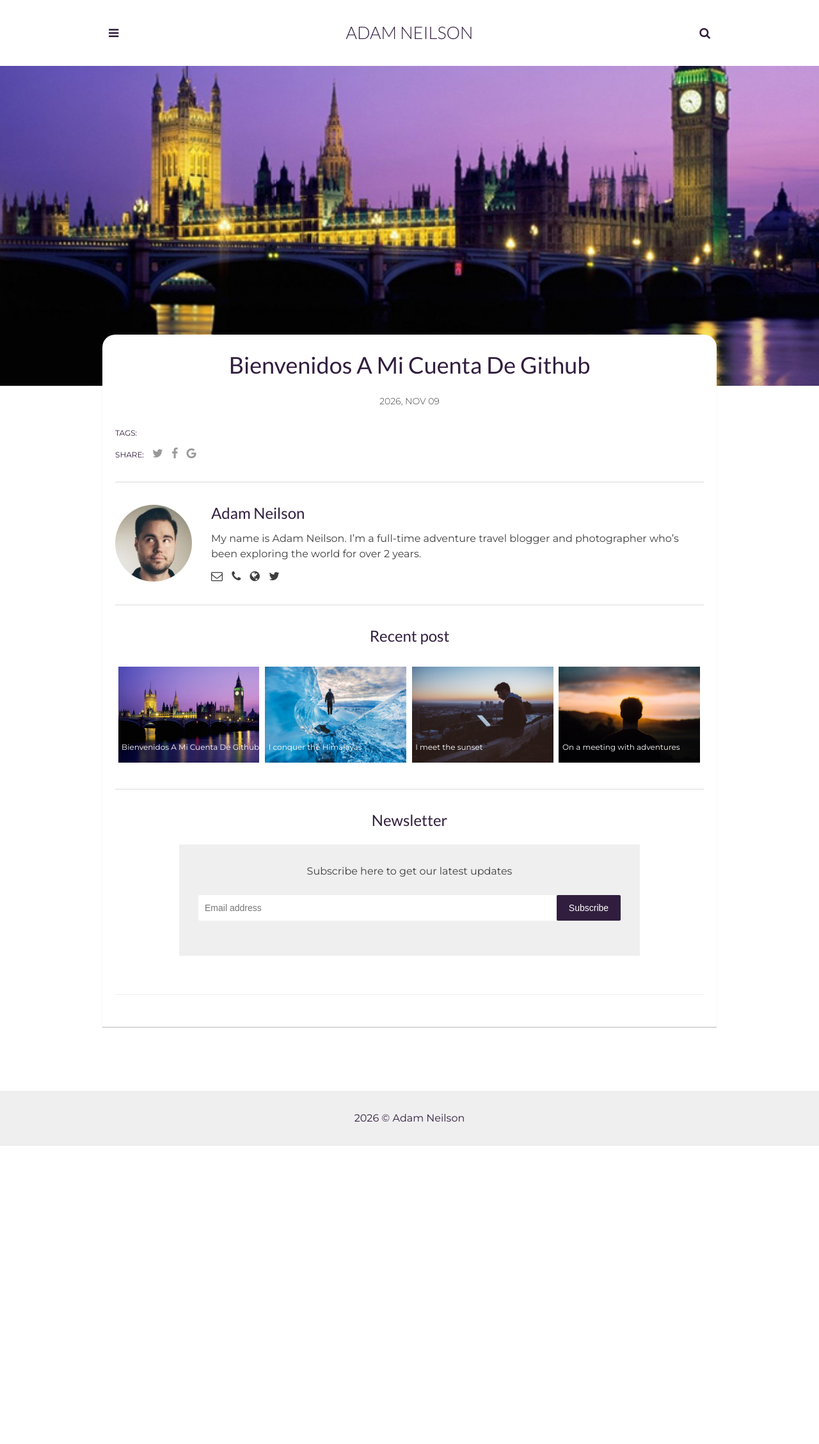
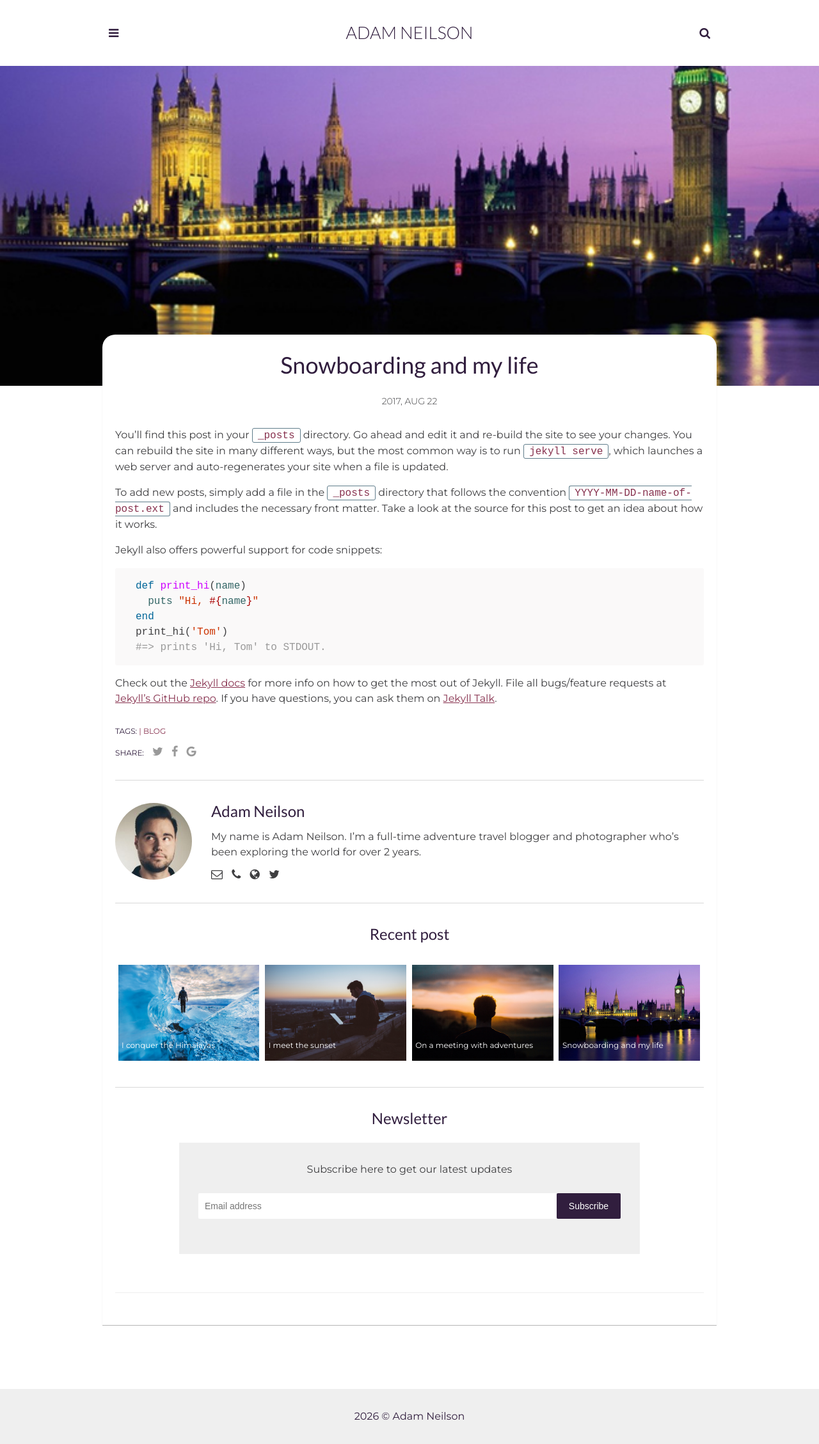
Before and after one commit to JoseArnaiz/adam-blog, a Jekyll site: the page built from _posts/2026-11-09-Bienvenidos-a-mi-cuenta-de-GitHub.markdown, in a window 1280 px wide. Shown: the whole page at 64% size. Built offline with Jekyll 4.4.1, drawn with Linux system fonts in a browser that asks for light colours; our own code applies the rules of GitHub Pages for plain Markdown files; comment, search, counter and statistics services are not loaded.

Commit message:
Añadir informacion al post

```diff
--- a/_posts/2026-11-09-Bienvenidos-a-mi-cuenta-de-GitHub.markdown
+++ b/_posts/2026-11-09-Bienvenidos-a-mi-cuenta-de-GitHub.markdown
@@ -1,3 +1,28 @@
 ---
+layout: post
+title:  Snowboarding and my life
+date:   2017-08-22 13:32:20 +0300
+description: Bienbenidos # Add post description (optional)
 img: imagen3.jpg # Add image post (optional)
+tags: [Blog]
+author: Jose Arnaiz
 ---
+You’ll find this post in your `_posts` directory. Go ahead and edit it and re-build the site to see your changes. You can rebuild the site in many different ways, but the most common way is to run `jekyll serve`, which launches a web server and auto-regenerates your site when a file is updated.
+
+To add new posts, simply add a file in the `_posts` directory that follows the convention `YYYY-MM-DD-name-of-post.ext` and includes the necessary front matter. Take a look at the source for this post to get an idea about how it works.
+
+Jekyll also offers powerful support for code snippets:
+
+{% highlight ruby %}
+def print_hi(name)
+  puts "Hi, #{name}"
+end
+print_hi('Tom')
+#=> prints 'Hi, Tom' to STDOUT.
+{% endhighlight %}
+
+Check out the [Jekyll docs][jekyll-docs] for more info on how to get the most out of Jekyll. File all bugs/feature requests at [Jekyll’s GitHub repo][jekyll-gh]. If you have questions, you can ask them on [Jekyll Talk][jekyll-talk].
+
+[jekyll-docs]: https://jekyllrb.com/docs/home
+[jekyll-gh]:   https://github.com/jekyll/jekyll
+[jekyll-talk]: https://talk.jekyllrb.com/
```
